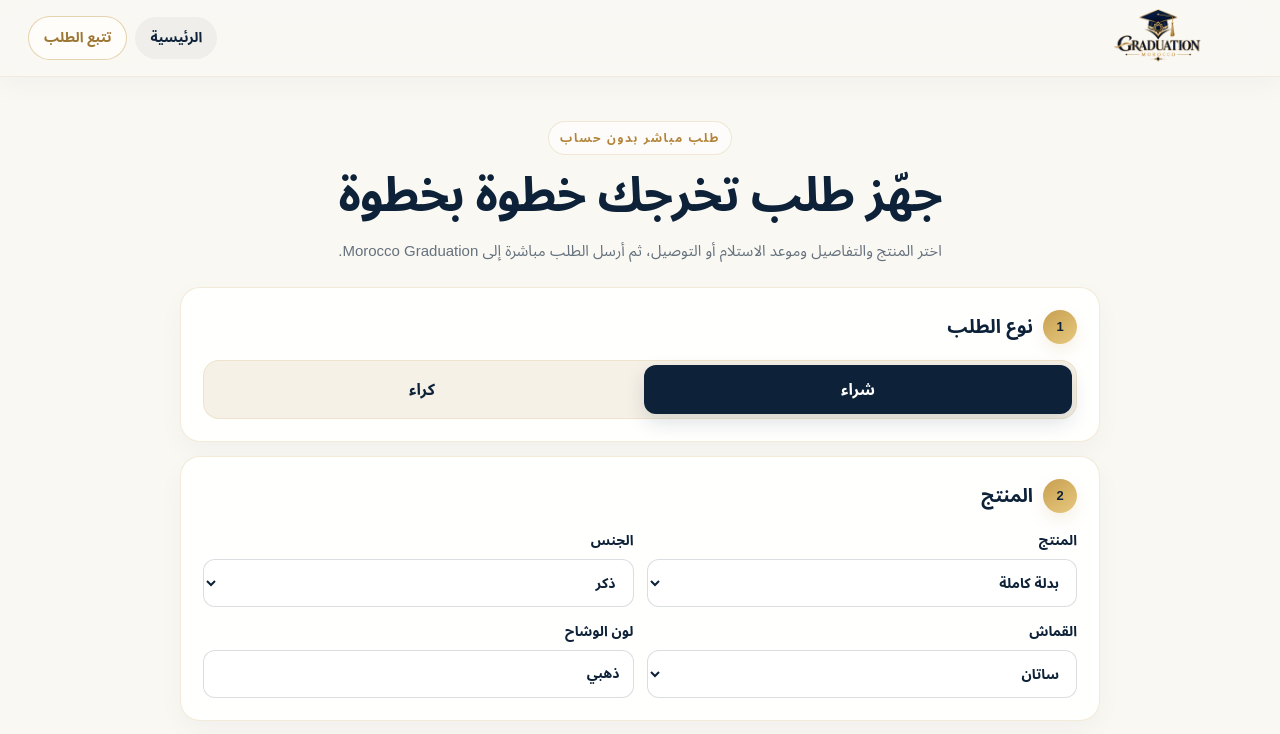
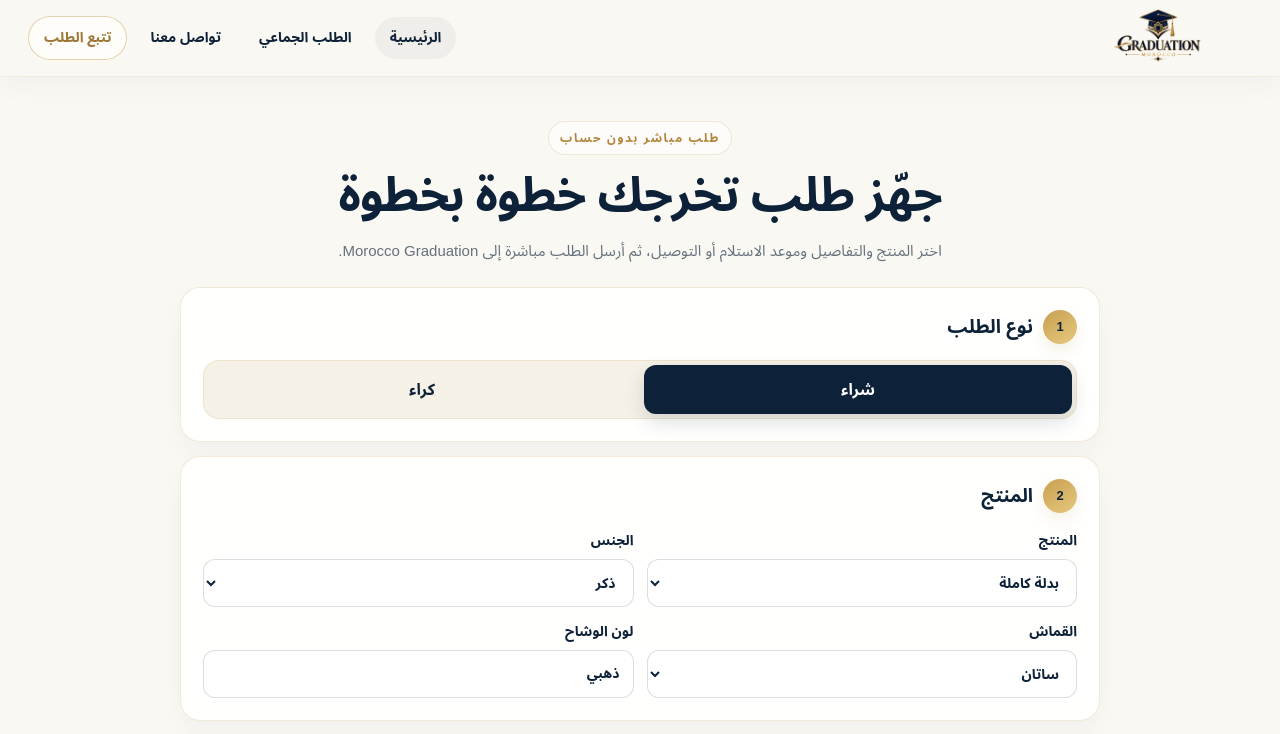
Before and after one commit to azar-pro/graduation_morocco_web, a Next.js app: page /order in a window 1280 px wide. Shown: the top 734 px of the page. Built offline with nearby package versions, Linux system fonts and the light colour scheme; no server answers; the database is empty.

Commit message:
Link group ordering and contact from individual order page

```diff
--- a/app/order/page.tsx
+++ b/app/order/page.tsx
@@ -19,6 +19,8 @@ export default function OrderPage() {
         </Link>
         <nav className="orderHeaderNav" aria-label="روابط صفحة الطلب">
           <Link href="/">الرئيسية</Link>
+          <Link href="/group-orders">الطلب الجماعي</Link>
+          <Link href="/contact">تواصل معنا</Link>
           <Link href="/track-order">تتبع الطلب</Link>
         </nav>
       </header>
@@ -49,6 +51,8 @@ export default function OrderPage() {
               <Link href="/">الرئيسية</Link>
               <Link href="/order">طلب جديد</Link>
               <Link href="/track-order">تتبع الطلب</Link>
+              <Link href="/group-orders">الطلب الجماعي</Link>
+              <Link href="/contact">تواصل معنا</Link>
             </nav>
           </div>
 
```
